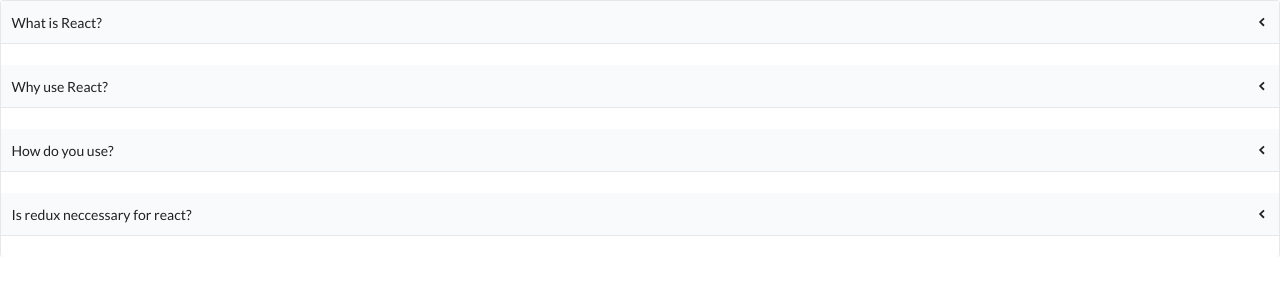
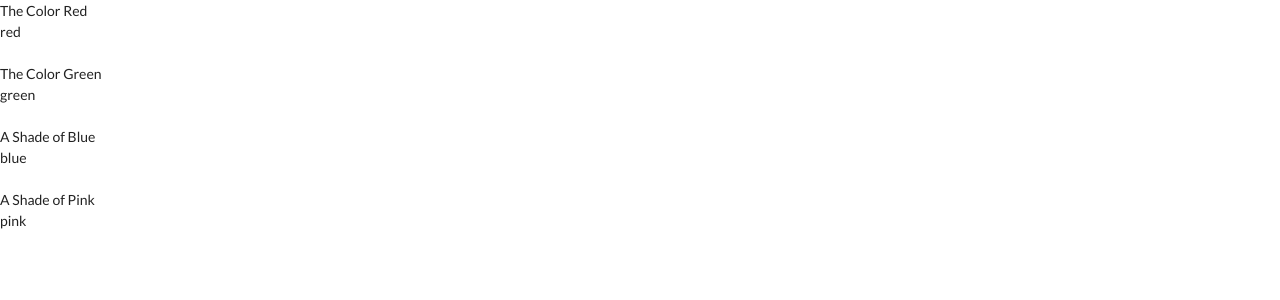
Before and after one commit to Mohitkumar6122/comps, a React (Create React App) app: page / in a window 1280 px wide. Shown: the top 300 px of the page. Built offline with nearby package versions, Linux system fonts and the light colour scheme.

Commit message:
Boilerplate for Dropdown component
Signed-off-by: Mohit Kumar <mkay6123@gmail.com>

```diff
--- a/src/App.js
+++ b/src/App.js
@@ -1,34 +1,28 @@
 import React from "react";
-import ButtonPage from "./pages/ButtonPage";
-import Accordion from "./components/Accordion";
-
+import Dropdown from "./components/Dropdown";
 function App() {
-  const items = [
+  const options = [
     {
-      id: "adasd",
-      label: "What is React?",
-      content: "Front end JS Framework",
+      label: "The Color Red",
+      value: "red",
     },
     {
-      id: "adasfdgd",
-      label: "Why use React?",
-      content: "Favourite Front end JS Framework among developers",
+      label: "The Color Green",
+      value: "green",
     },
     {
-      id: "adasasdd",
-      label: "How do you use?",
-      content: "Use React by creating components ",
+      label: "A Shade of Blue",
+      value: "blue",
     },
     {
-      id: "adasdasd",
-      label: "Is redux neccessary for react?",
-      content:
-        "redux acts as a global store for react apps but it is not neccessary ",
+      label: "A Shade of Pink",
+      value: "pink",
     },
   ];
+
   return (
     <div>
-      <Accordion items={items} />
+      <Dropdown options = {options} />
     </div>
   );
 }
--- /dev/null
+++ b/src/components/Dropdown.js
@@ -0,0 +1,16 @@
+import React from "react";
+
+const Dropdown = ({ options }) => {
+  const renderedOptions = options?.map((option) => {
+    return (
+      <div key = {option.value}>
+        <div>{option.label}</div>
+        <div>{option.value}</div>
+        <br />
+      </div>
+    );
+  });
+  return <div>{renderedOptions}</div>;
+};
+
+export default Dropdown;
--- /dev/null
+++ b/src/pages/AccordionPage.js
@@ -0,0 +1,36 @@
+import React from "react";
+import ButtonPage from "./pages/ButtonPage";
+import Accordion from "./components/Accordion";
+
+function AccordionPage() {
+  const items = [
+    {
+      id: "adasd",
+      label: "What is React?",
+      content: "Front end JS Framework",
+    },
+    {
+      id: "adasfdgd",
+      label: "Why use React?",
+      content: "Favourite Front end JS Framework among developers",
+    },
+    {
+      id: "adasasdd",
+      label: "How do you use?",
+      content: "Use React by creating components ",
+    },
+    {
+      id: "adasdasd",
+      label: "Is redux neccessary for react?",
+      content:
+        "redux acts as a global store for react apps but it is not neccessary ",
+    },
+  ];
+  return (
+    <div>
+      <Accordion items={items} />
+    </div>
+  );
+}
+
+export default AccordionPage;
```
